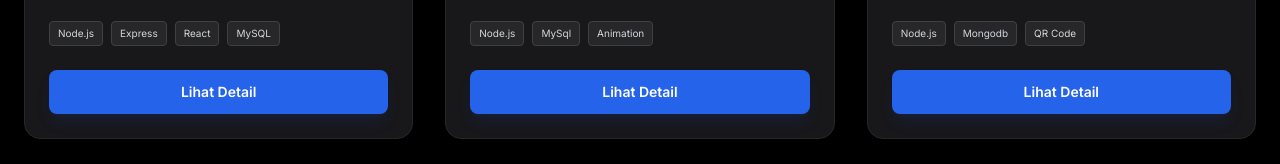
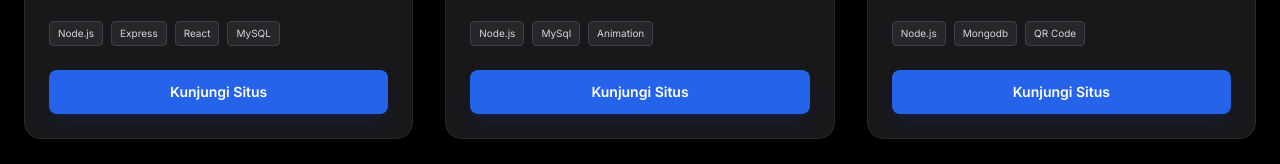
Before and after one commit to ragaes-ui/my-portofolio-raga, a Next.js app: page / in a window 1280 px wide. Shown: the part 1752-1916 px from the top of the page. Built offline with nearby package versions, Linux system fonts and the light colour scheme.

Commit message:
Update ProjectCard.tsx

```diff
--- a/src/components/ProjectCard.tsx
+++ b/src/components/ProjectCard.tsx
@@ -61,7 +61,7 @@ export default function ProjectCard({ project, index }: { project: ProjectProps;
           href={project.link}
           className="mt-auto w-full block py-3 text-center text-sm font-semibold text-white bg-blue-600 hover:bg-blue-700 rounded-lg transition shadow-lg shadow-blue-900/20"
         >
-          Lihat Detail
+          Kunjungi Situs
         </Link>
       </div>
     </motion.div>
```
